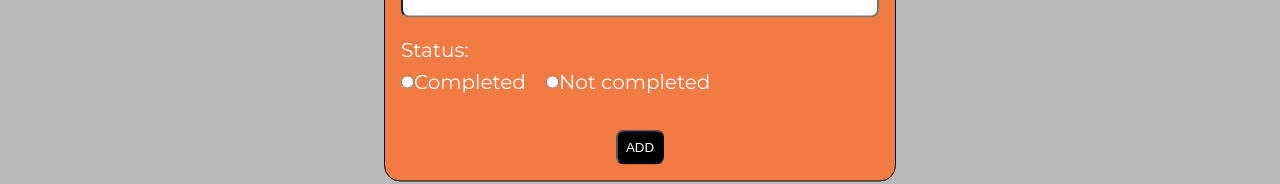
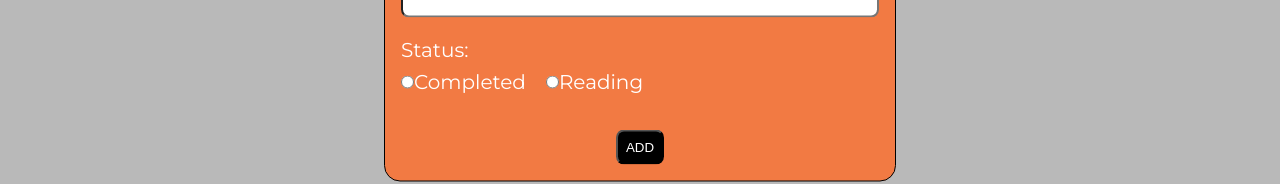
Before and after one commit to Subodh-Shah/Library, a plain HTML site: page index.html in a window 1280 px wide. Both pictures are taken after a click on the button "Add new book". Shown: the part 509-693 px from the top of the page. Drawn offline with Linux system fonts and the light colour scheme.

Commit message:
change some content in the index html file

```diff
--- a/index.html
+++ b/index.html
@@ -69,13 +69,13 @@
 								required
 								value="Completed" />Completed
 						</label>
-						<label for="notCompleted"
+						<label for="reading"
 							><input
 								type="radio"
 								name="status"
-								id="notCompleted"
+								id="reading"
 								required
-								value="Not completed" />Not completed
+								value="Reading" />Reading
 						</label>
 					</div>
 				</div>
```
